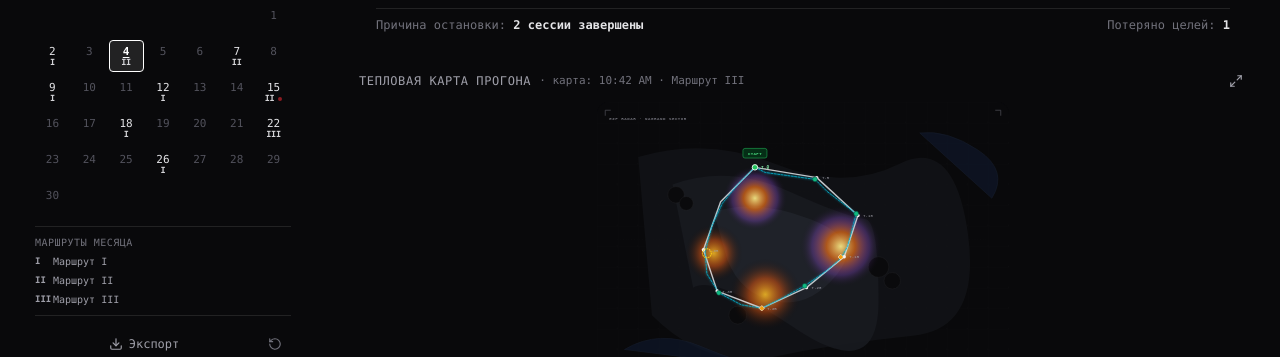
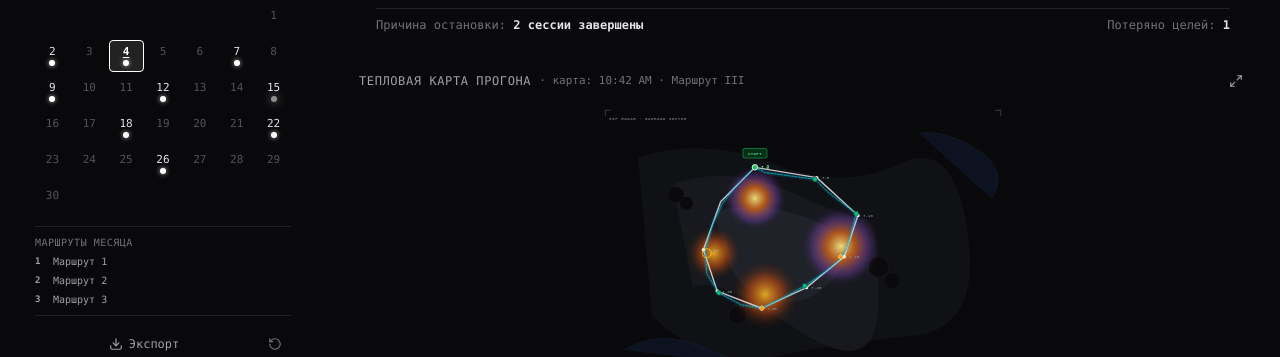
Before and after one commit to itseseeva/frnt, a React (Vite) app: page / in a window 1280 px wide. Both pictures are taken after a click on the button 1176 px from the left and 38 px from the top of the page. Shown: the part 418-775 px from the top of the page. Built offline with nearby package versions, Linux system fonts and the light colour scheme.

Commit message:
feat(calendar): remove roman numerals and replace red markers with white dots

```diff
--- a/src/components/CalendarMonthView.tsx
+++ b/src/components/CalendarMonthView.tsx
@@ -3,7 +3,6 @@ import { CalendarMonthResponse, CalendarDay } from '../types';
 import { ChevronLeft, ChevronRight, Download, RotateCcw } from 'lucide-react';
 import { SpecularButton } from './ui/Specular';
 import { soundFx } from '../utils/audio';
-import { toRoman, formatRouteRoman } from '../utils/roman';
 
 interface CalendarMonthViewProps {
   currentYear: number;
@@ -170,15 +169,16 @@ export const CalendarMonthView: React.FC<CalendarMonthViewProps> = ({
                     {dayNum}
                   </span>
 
-                  {/* Roman numerals for route count & problem marker */}
-                  <div className="flex items-center justify-center gap-0.5 mt-0.5 h-2">
-                    {hasSessions && routeCount > 0 && (
-                      <span className="text-[8.5px] font-mono leading-none tracking-tight text-zinc-700 dark:text-zinc-300 font-semibold select-none">
-                        {toRoman(routeCount)}
-                      </span>
+                  {/* Activity & status white circle indicators (no Roman numerals, white circles) */}
+                  <div className="flex items-center justify-center gap-1 mt-0.5 h-2">
+                    {hasSessions && !dayData?.problem && (
+                      <span className="w-1.5 h-1.5 rounded-full bg-zinc-950 dark:bg-white shadow-[0_0_5px_rgba(255,255,255,0.7)] shrink-0" />
                     )}
                     {dayData?.problem && (
-                      <span className="w-1 h-1 rounded-full bg-red-500 shrink-0 animate-pulse ml-0.5" title="Problem" />
+                      <span
+                        className="w-1.5 h-1.5 rounded-full bg-white dark:bg-white shadow-[0_0_8px_rgba(255,255,255,0.95)] border border-black/20 dark:border-white/40 shrink-0 animate-pulse"
+                        title={isRu ? 'Проблема / сбой' : 'Problem'}
+                      />
                     )}
                   </div>
                 </button>
@@ -195,11 +195,19 @@ export const CalendarMonthView: React.FC<CalendarMonthViewProps> = ({
             </span>
             <div className="flex flex-col gap-1">
               {monthData.routes.map((r, rIdx) => {
-                const cleanName = formatRouteRoman(r.name.replace(/\s*\([^)]*\)/g, '').trim());
+                const cleanName = r.name
+                  .replace(/\s*\([^)]*\)/g, '')
+                  .replace(/Маршрут\s+I\b/gi, 'Маршрут 1')
+                  .replace(/Маршрут\s+II\b/gi, 'Маршрут 2')
+                  .replace(/Маршрут\s+III\b/gi, 'Маршрут 3')
+                  .replace(/Route\s+I\b/gi, 'Route 1')
+                  .replace(/Route\s+II\b/gi, 'Route 2')
+                  .replace(/Route\s+III\b/gi, 'Route 3')
+                  .trim();
                 return (
                   <div key={r.route_id} className="flex items-center gap-1.5 text-[10px] text-zinc-600 dark:text-zinc-400 truncate font-mono">
                     <span className="text-[9px] font-semibold text-zinc-500 dark:text-zinc-400 w-3 shrink-0">
-                      {toRoman(rIdx + 1)}
+                      {rIdx + 1}
                     </span>
                     <span className="truncate">{cleanName}</span>
                   </div>
--- a/src/components/ScheduleView.tsx
+++ b/src/components/ScheduleView.tsx
@@ -223,17 +223,44 @@ export const ScheduleView: React.FC<ScheduleViewProps> = ({
       .sort((a, b) => getGameDayMinutes(a.start, false) - getGameDayMinutes(b.start, false));
   }, [currentDay.windows]);
 
-  // Calculate gaps/breaks between consecutive sorted windows
-  const windowBreaks = useMemo(() => {
-    if (sortedWindows.length <= 1) return [];
-    const breaks: { from: string; to: string }[] = [];
-    for (let i = 0; i < sortedWindows.length - 1; i++) {
-      const prevEnd = sortedWindows[i].end;
-      const nextStart = sortedWindows[i + 1].start;
-      breaks.push({ from: prevEnd, to: nextStart });
+  // Что между соседними окнами (по порядку игрового дня с 05:00): перерыв, стык вплотную или пересечение.
+  // Конец окна = начало + длительность: так окно через полночь (22:00–02:00) считается правильно.
+  // between[i] — то, что стоит после окна i и перед окном i + 1.
+  const windowBetween = useMemo(() => {
+    const toClock = (gameMin: number) => {
+      const m = (((gameMin + 300) % 1440) + 1440) % 1440;
+      return `${String(Math.floor(m / 60)).padStart(2, '0')}:${String(m % 60).padStart(2, '0')}`;
+    };
+    const spans = sortedWindows.map((w) => {
+      const s = getGameDayMinutes(w.start, false);
+      return { s, e: s + getWindowDurationMinutes(w.start, w.end) };
+    });
+    const between: { kind: 'gap' | 'touch' | 'overlap'; from: string; to: string }[] = [];
+    for (let i = 0; i < spans.length - 1; i++) {
+      const prev = spans[i];
+      const next = spans[i + 1];
+      if (next.s > prev.e) {
+        between.push({ kind: 'gap', from: toClock(prev.e), to: toClock(next.s) });
+      } else if (next.s === prev.e) {
+        between.push({ kind: 'touch', from: toClock(prev.e), to: toClock(next.s) });
+      } else {
+        between.push({ kind: 'overlap', from: toClock(next.s), to: toClock(Math.min(prev.e, next.e)) });
+      }
     }
-    return breaks;
+    return between;
   }, [sortedWindows]);
+
+  // Окна, задетые пересечением, — подсветить; бэкенд такие окна всё равно не примет.
+  const overlappingIdx = useMemo(() => {
+    const set = new Set<number>();
+    windowBetween.forEach((b, i) => {
+      if (b.kind === 'overlap') {
+        set.add(i);
+        set.add(i + 1);
+      }
+    });
+    return set;
+  }, [windowBetween]);
 
   const totalWindowsMinutes = useMemo(() => {
     return windowDurationsMinutes.reduce((sum, dur) => sum + dur, 0);
@@ -759,10 +786,15 @@ export const ScheduleView: React.FC<ScheduleViewProps> = ({
                       const durMin = getWindowDurationMinutes(win.start, win.end);
                       const durHours = (durMin / 60).toFixed(1).replace(/\.0$/, '');
 
+                      const between = windowBetween[idx];
+                      const overlaps = overlappingIdx.has(idx);
+
                       return (
+                        <React.Fragment key={win.originalIndex}>
                         <div
-                          key={win.originalIndex}
-                          className="flex flex-wrap items-center justify-between gap-3 p-3 rounded-xl bg-black border border-white/10 hover:border-white/25 transition-all font-mono text-xs"
+                          className={`flex flex-wrap items-center justify-between gap-3 p-3 rounded-xl bg-black border transition-all font-mono text-xs ${
+                            overlaps ? 'border-white border-dashed' : 'border-white/10 hover:border-white/25'
+                          }`}
                         >
                           <div className="flex items-center gap-3">
                             <span className="px-2 py-0.5 rounded bg-black text-white border border-white/20 font-bold text-[11px]">
@@ -800,21 +832,39 @@ export const ScheduleView: React.FC<ScheduleViewProps> = ({
                             )}
                           </div>
                         </div>
+
+                        {/* Разделитель между этим окном и следующим */}
+                        {between?.kind === 'gap' && (
+                          <div className="flex items-center gap-2 px-3 py-1 text-zinc-400 font-mono text-[11px]">
+                            <Coffee className="w-3.5 h-3.5 shrink-0" />
+                            <span>
+                              {isRu
+                                ? `Не играет ${between.from}–${between.to}`
+                                : `Not playing ${between.from}–${between.to}`}
+                            </span>
+                          </div>
+                        )}
+                        {between?.kind === 'touch' && (
+                          <div className="px-3 py-1 text-zinc-500 font-mono text-[11px]">
+                            {isRu
+                              ? `Окна стыкуются в ${between.from} — можно объединить в одно`
+                              : `Windows meet at ${between.from} — can be merged into one`}
+                          </div>
+                        )}
+                        {between?.kind === 'overlap' && (
+                          <div className="flex items-center gap-2 p-2.5 rounded-xl border border-white/40 border-dashed text-white font-mono text-xs">
+                            <AlertTriangle className="w-3.5 h-3.5 shrink-0" />
+                            <span>
+                              {isRu
+                                ? `Окна пересекаются ${between.from}–${between.to} — сдвиньте время или объедините в одно. Пока так, расписание не сохранится.`
+                                : `Windows overlap ${between.from}–${between.to} — shift the time or merge them. The schedule won't save until fixed.`}
+                            </span>
+                          </div>
+                        )}
+                        </React.Fragment>
                       );
                     })}
                   </div>
-
-                  {/* Перерыв между окнами, если окон > 1 */}
-                  {windowBreaks.length > 0 && (
-                    <div className="flex items-center gap-2 p-2.5 rounded-xl bg-zinc-950/80 border border-white/15 text-zinc-300 font-mono text-xs">
-                      <Coffee className="w-3.5 h-3.5 text-zinc-400 shrink-0" />
-                      <span>
-                        {isRu
-                          ? `Перерыв между окнами: ${windowBreaks.map((b) => `${b.from}–${b.to}`).join(', ')} — бот не играет`
-                          : `Break between windows: ${windowBreaks.map((b) => `${b.from}–${b.to}`).join(', ')} — bot does not play`}
-                      </span>
-                    </div>
-                  )}
 
                   <div className="flex flex-col gap-1 text-[11px] text-zinc-400 font-mono">
                     <p className="text-zinc-300">
--- a/src/data/mockCalendar.ts
+++ b/src/data/mockCalendar.ts
@@ -20,9 +20,9 @@ export const ROUTE_PALETTE = [
 ];
 
 export const MOCK_CALENDAR_ROUTES: CalendarRoute[] = [
-  { route_id: 'route_1', name: 'Маршрут I', color_index: 0 },
-  { route_id: 'route_2', name: 'Маршрут II', color_index: 1 },
-  { route_id: 'route_3', name: 'Маршрут III', color_index: 2 },
+  { route_id: 'route_1', name: 'Маршрут 1', color_index: 0 },
+  { route_id: 'route_2', name: 'Маршрут 2', color_index: 1 },
+  { route_id: 'route_3', name: 'Маршрут 3', color_index: 2 },
 ];
 
 /**
```
Also changed, not shown: 2 other files (tests, documents, lock files or other folders).
